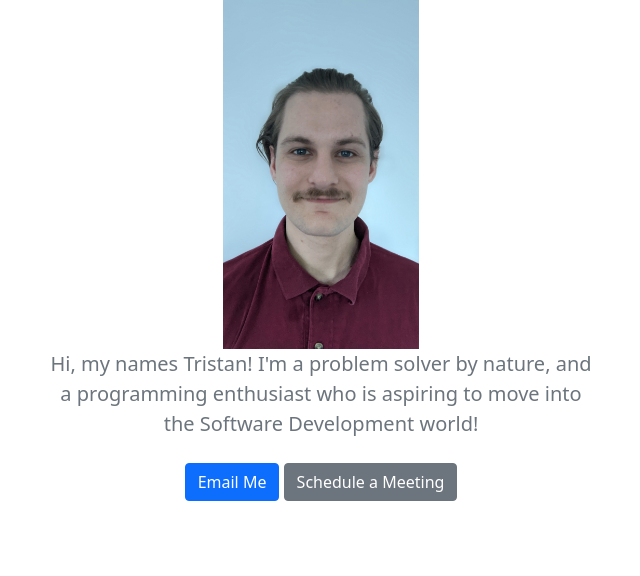
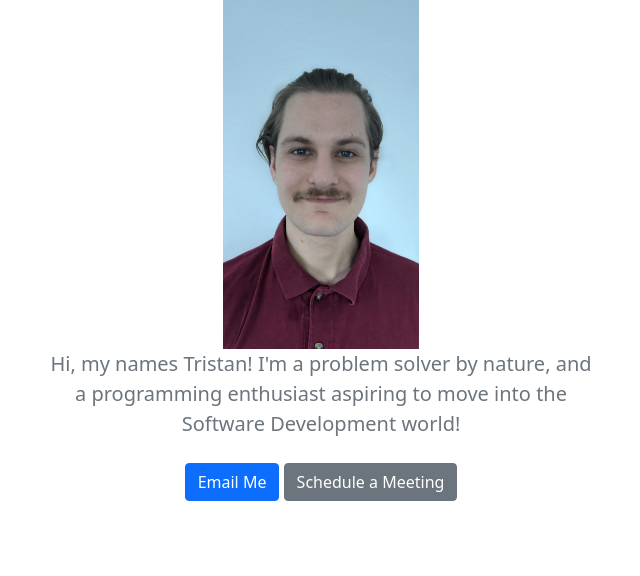
Before and after one commit to tizlar/Personal-Portfolio, a Django app: page / in a window 1280 px wide. Shown: the part 153-729 px from the top of the page, without its empty margins (319-959 px from the left). Run offline with Django 3.2, Linux system fonts and the light colour scheme; data comes from the database, SQL or seed files in the repository; some libraries are stand-ins or nearby versions.

Commit message:
Bio update

```diff
--- a/Portfolio-Project/jobs/templates/jobs/home.html
+++ b/Portfolio-Project/jobs/templates/jobs/home.html
@@ -52,7 +52,7 @@
       <div class="col-lg-6 col-md-8 mx-auto">
         <h1 class="fw-light">Tristan Izlar</h1>
         <img src="{% static 'headshot.jpg' %}" height=350></img>
-        <p class="lead text-muted">Hi, my names Tristan! I'm a problem solver by nature, and a programming enthusiast who is aspiring to move into the Software Development world!</p>
+        <p class="lead text-muted">Hi, my names Tristan! I'm a problem solver by nature, and a programming enthusiast aspiring to move into the Software Development world!</p>
         <p>
           <a href="mailto:tristanizlar@gmail.com" class="btn btn-primary my-2">Email Me</a>
           <a href="#" class="btn btn-secondary my-2">Schedule a Meeting</a>
```
